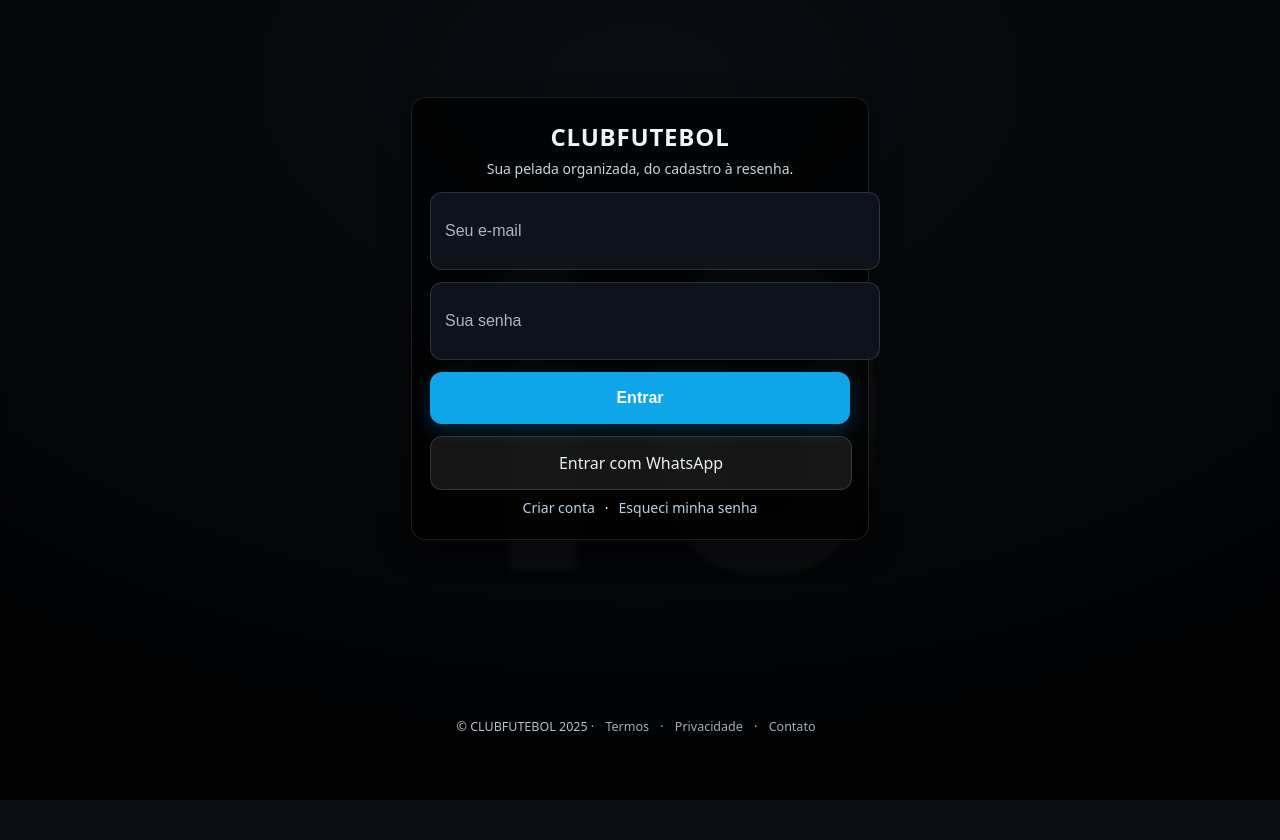
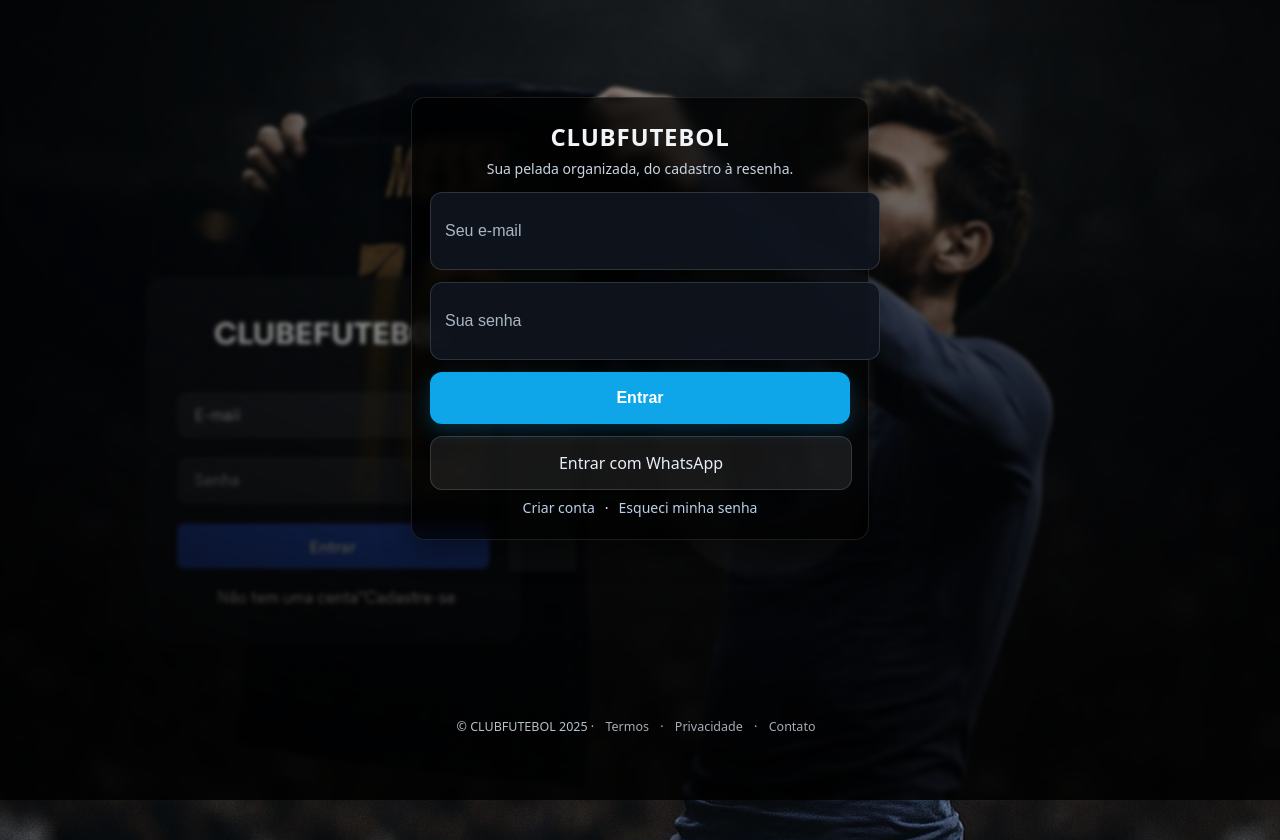
Before and after one commit to thiagosbackes/CLUBFUTEBOL, a Flask app: page / in a window 1280 px wide. Run offline with Flask 3, Linux system fonts and the light colour scheme.

Commit message:
Update landing.html

```diff
--- a/templates/landing.html
+++ b/templates/landing.html
@@ -14,7 +14,7 @@
     body{
       margin:0; color:var(--txt);
       font-family:system-ui,-apple-system,Segoe UI,Roboto,Inter,Arial,sans-serif;
-      background:#0b0f14 url("{{ url_for('static', filename='card_cover.png') }}") center/cover no-repeat fixed;
+      background:#0b0f14 url("{{ url_for('static', filename='card_cover.jpg') }}") center/cover no-repeat fixed;
       min-height:100svh; position:relative; overflow-x:hidden;
     }
     .overlay{position:fixed; inset:0;
```
